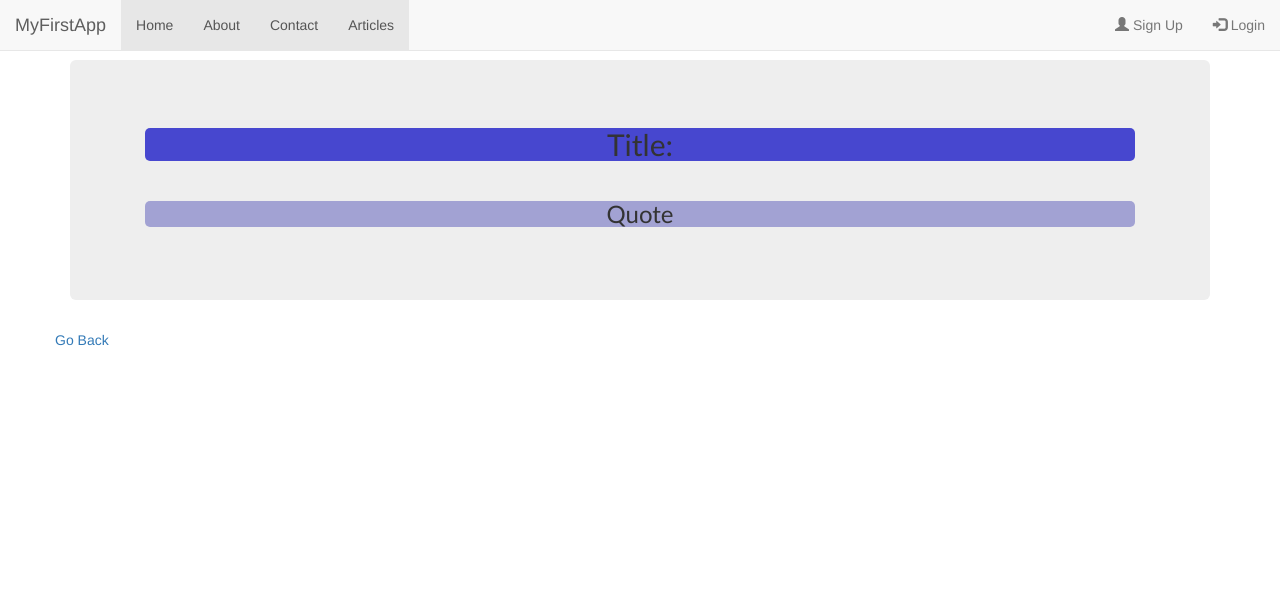
After one commit to ManishSinghFartyal/FlaskHerokuMongoDB, a Flask app: template templates/ReadArticle.html in a window 1280 px wide. The commit adds this page. Shown: the top 590 px of the page. Run offline with Flask 2, Linux system fonts and the light colour scheme; the template is opened without the code that fills it, so the values that code supplies are empty; some libraries are stand-ins or nearby versions.

Commit message:
New files

```diff
--- a/app.py
+++ b/app.py
@@ -96,5 +96,10 @@ def newquote():
 	else:
 		return redirect(url_for('index'))
 
+@app.route("/read_quote/<article_id>")
+def read_quote(article_id):
+	article = uservice.get_article(article_id,session['userid'])
+	return render_template("ReadArticle.html",article=article)
+
 if __name__=='__main__':
 	app.run()
--- /dev/null
+++ b/templates/ReadArticle.html
@@ -0,0 +1,29 @@
+{% extends 'layout.html' %}
+{% block body %}
+ <div class="jumbotron text-center">
+ 	<div class="row text-center">
+ 			<div class="col-lg-12">
+ 				<div class="col-lg-12">
+ 					<h2 style="background: rgba(30,30,200,0.8); font-family:Gill Sans;border-radius: 5px;">Title:</h2>
+ 				</div>
+ 				<div class="col-lg-12">
+ 					<h5 style="background: rgba(30,30,200,0.8); font-family:Gill Sans;border-radius: 5px;">{{article['title']}}</h5>
+ 				</div>
+
+ 			</div>
+ 		<div class="col-lg-12">
+ 			<div class="col-lg-12 text-center">
+ 				<h3 style="background: rgba(130,130,200,0.7); font-family: Gill Sans;border-radius: 5px;">Quote</h3>
+ 			</div>
+ 			<div class="col-lg-12 text-center">
+ 				<p class="lead text-center">
+ 					{{article['quote']}}
+ 				</p>
+ 			</div>
+ 		</div>
+ 	</div>
+ </div>
+ <div class="row">
+ 	<a href="/profile">Go Back</a>
+ </div>
+{% endblock %}
--- a/templates/layout.html
+++ b/templates/layout.html
@@ -10,6 +10,9 @@
 </head>
 <body>
 	{% include '_navbar.html'%}
+	<br/>
+	<br/>
+	<br/>
 	<div class="container">
 		{% block body %}{% endblock %}
 	</div>
--- a/templates/profile.html
+++ b/templates/profile.html
@@ -53,7 +53,8 @@
 		<h5>No Quotes yet.</h5>
 		{% else %}
 		 {% for article in user['Articles'] %}
-		 {{article['title']}}
+		 <br/>
+		<a class="btn-link" href="/read_quote/{{article['article_id']}}" style="background: rgba(100,0,0,0.2);font-style: italic;font-size: 19px; font-weight: bolder;">:-{{article['title']}}</a>
 		 {% endfor %}
 		{% endif %}
 	</div>
@@ -63,6 +64,9 @@
 	</div>
 </div>
 </div>
+<div class="row">
+	<a href="/all_quotes">See all quotes</a>
+</div>
 </div>
 </div>
 {% endblock %}
```
Also changed, not shown: tests/user_service.py (+11 -0 lines).
